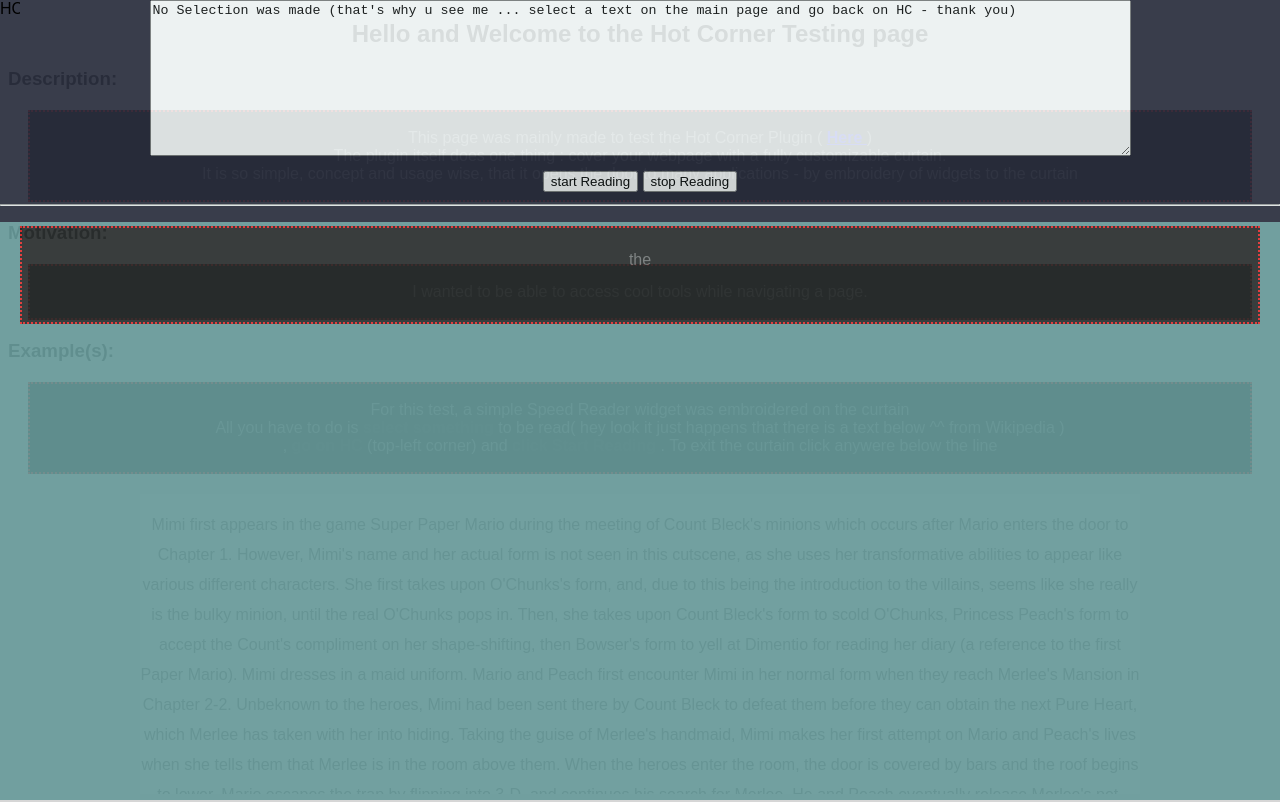
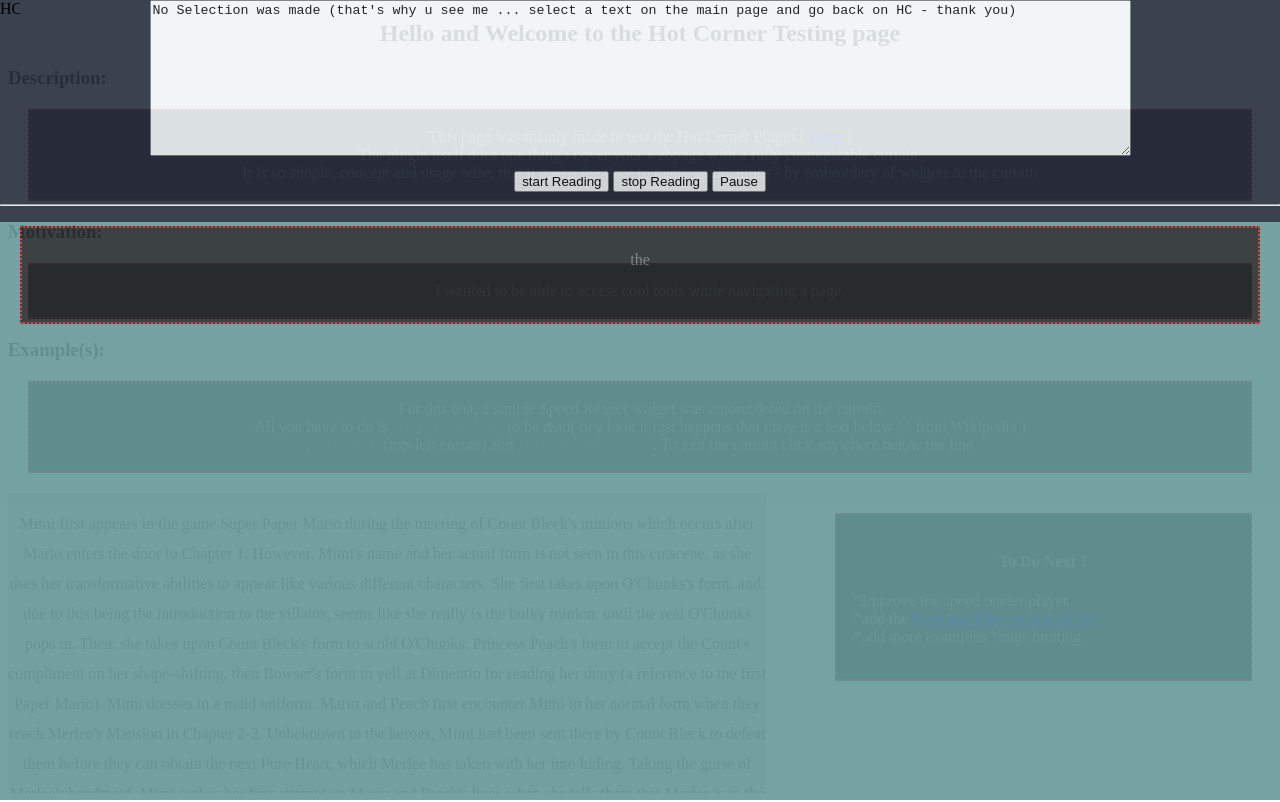
Before and after one commit to Mimieam/JQ_HotCorner, a plain HTML site: page test.html in a window 1280 px wide. Both pictures are taken after a click on the button "start Reading". Drawn offline with nearby package versions, Linux system fonts and the light colour scheme.

Commit message:
file restructured

```diff
--- a/HotCorner.css
+++ b/HotCorner.css
@@ -1,5 +1,5 @@
 #HC_container {
-    width:  1000px;
+    width:  60%;
     height: 300px;
     background:  #ddd;
     line-height: 30px;
@@ -8,7 +8,7 @@
     // -moz-user-select: none;
     // -webkit-user-select: none;
     //user-select: none;
-    overflow: auto;
+    overflow: hidden;
   }
 
 #hotCorner {
--- /dev/null
+++ b/Scripts/speedReader.js
@@ -0,0 +1,74 @@
+
+ var selectedTxt = "No Selection was made (that's why u see me ... select a text on the main page and go back on HC - thank you)";
+ var index, MAX, str, Arr, pause_index, speed = 200, togglePause = 0,
+ inputStr = document.getElementById('inputBox'),
+ outputBox = document.getElementById('countdown_text');
+
+
+
+ // a nice function that made my life a little easier - found at http://motyar.blogspot.com/2010/02/get-user-selected-text-with-jquery-and.html
+ function getSelected() {
+     if (window.getSelection) {
+         return window.getSelection();
+     }
+     else if (document.getSelection) {
+         return document.getSelection();
+     }
+     else {
+         var selection = document.selection && document.selection.createRange();
+         if (selection.text) {
+             return selection.text;
+         }
+         return false;
+     }
+     return false;
+ }
+
+ function SR_init() { //spead Reading
+     str = document.getElementById('inputBox').value;
+     Arr = str.split(" ");
+     MAX = Arr.length;
+     index = 0;
+     startReading();
+ }
+
+ function startReading() {
+     if (index < MAX) {
+         document.getElementById('countdown_text').innerHTML = Arr[index];
+         index++;
+         if (index > 0) {
+                 setTimeout('startReading()', speed);
+         }
+     }
+ }
+
+ function SR_clear() {
+     clearTimeout(index);
+     index = MAX;
+ }
+
+ function SR_paused() {
+     if (togglePause == 0) {
+
+         pause_index = index;
+         index = MAX;
+         togglePause = 1;
+     }
+     else{
+
+         index = pause_index;
+         togglePause = 0;
+          startReading();
+           console.log("index = " + index + " max =" + MAX);
+     }
+ }
+
+ function RetriveSelectedTxt() {
+     var selection = getSelected();
+     console.log("mouseup : " + selectedTxt);
+     if (selection && (selection = new String(selection).replace(/^\s+|\s+$/g, ''))) {
+         var temp = $('<span>').html(selection);
+         selectedTxt = temp.text();
+     }
+     return selectedTxt;
+ }
--- a/test.css
+++ b/test.css
@@ -1,12 +1,9 @@
-  body { background:#D6D6D6;
-
-  font-family: sans-serif; }
 
   .lvl1{
     background: #223;
     opacity: 0.9;
     border:    0;
-
+    color: #999;
 
     height: 222px;
   }
--- a/test.html
+++ b/test.html
@@ -4,8 +4,10 @@
     <head>
         <script src="http://ajax.googleapis.com/ajax/libs/jquery/1/jquery.min.js"></script>
         <script src="HotCorner.js"></script>
+        <script src="test.js"></script>
         <link rel="stylesheet" href="HotCorner.css">
         <link rel="stylesheet" href="test.css">
+        <script src = "Scripts/speedReader.js"> </script>
         <meta charset=utf-8 />
         <title>HC - Testing</title>
 
@@ -13,136 +15,12 @@
             <script src="http://html5shiv.googlecode.com/svn/trunk/html5.js"></script>
         <![endif]-->
         <script>
-
-        // a nice function that made my life a little easier - found at http://motyar.blogspot.com/2010/02/get-user-selected-text-with-jquery-and.html
-            function getSelected() {
-                if (window.getSelection) {
-                    return window.getSelection();
-                } else if (document.getSelection) {
-                    return document.getSelection();
-                } else {
-                    var selection = document.selection && document.selection.createRange();
-                    if (selection.text) {
-                        return selection.text;
-                    }
-                    return false;
-                }
-                return false;
-            }
+           $(document).ready(function () {
+                loadCurtain();
+            });
         </script>
-        <script>
-
-            var index, MAX, str, Arr,
-            inputStr = document.getElementById('inputBox'),
-             outputBox = document.getElementById('countdown_text');
-
-            function SR_init() { //spead Reading
-                str = document.getElementById('inputBox').value;
-                Arr = str.split(" ");
-                MAX = Arr.length;
-                index = 0;
-                startReading();
-            }
-
-            function startReading() {
-                if (index < MAX) {
-                    document.getElementById('countdown_text').innerHTML = Arr[index];
-                    index++;
-                    if (index > 0) {
-                        countdown = setTimeout('startReading()', 200);
-                    }
-                }
-            }
-
-            function SR_clear() {
-                clearTimeout(index);
-                index = MAX;
-            }
-
-                     function RetriveSelectedTxt() {
-                     var  selectedTxt = "No Selection was made (that's why u see me ... select a text on the main page and go back on HC - thank you)";
-                    var selection = getSelected();
-                     console.log("mouseup : "+ selectedTxt);
-                    if (selection && (selection = new String(selection).replace(/^\s+|\s+$/g, ''))) {
-                         var temp  = $('<span>').html(selection) ;
-                         selectedTxt = temp.text();
-                    }
-
-                    return selectedTxt;
-                    }
-
-           $(document).ready(function () {
 
 
-
-
-                //  $('div').lockDimensions('width').css('color', 'red');
-                var GoingIn1 = $('<iframe>').attr({"width": "500px","height": "700px","src": "http://www.microsoft.com"});
-                var GoingIn2 = $('<iframe>').attr({"width": "300px","height": "300px","src": "http://www.Echimane.com" });
-                var GoingIn3 = $('<div >').addClass('lvl1').append('<a href = "#"> myref </a> <button> CLICKE ME</button>');
-
-                var GoingIn4 = $('<div>').addClass('lvl2').append(' \
-    				<textarea id = "inputBox" rows="10" cols="120" > </textarea> <br/>\
-						<input type="button" value="start Reading" onclick="SR_init()" /> </input>\
-						<input type="button" value="stop Reading" onclick="SR_clear()" /> </input>\
-					  <hr/>\
-					</div>\
-					<div id="countdown_text" style=" left:330px; top:400px; margin:20px; height:60px; padding:17px; \
-						overflow:hidden; border:2px #f32323 dotted ; background: #222222 ;color:#777; " >  </div>');
-
-
-                var GoesInCurtain = $('<div>');
-
-                //GoesIn1.appendTo(GoesInCurtain);
-                //GoingIn3.appendTo(GoesInCurtain);
-                GoingIn4.appendTo(GoesInCurtain);
-                //GoingIn2.appendTo(GoesInCurtain);
-                //
-
-
-                var options = {
-                    'HCtop': '0px',
-                    'HCleft': '0px',
-                    // 'HCwidth' : '333px',
-                    'toAddIn': GoesInCurtain,
-                    'container': '#HC_container',
-                    'persistentMode': 'on'
-
-                };
-
-
-                //$('div#container').HotCorner() // yeah chainability not broken :D
-                $('div#HC_container').HotCorner(options); //.find("div.selection-box").css({"background":"#122", "width":"373px"});  //works
-
-
-
-
-
-//                    var selection = getSelected();
-//                    if (selection && (selection = new String(selection).replace(/^\s+|\s+$/g, ''))) {
-//                        //$('<textarea#inputBox>').html(selection);
-//                         var temp  = $('<span>').html(selection) ;
-//                         selectedTxt = temp.text();
-//                    }
-
-
-
-
-
-            $('#hotCorner').hover( function(){ selectedTxt = RetriveSelectedTxt();  console.log("inhover : "+ selectedTxt); if (selectedTxt != "") $('textarea#inputBox').val(selectedTxt);} ,
-                                    function(){  console.log("Outhover : "+ selectedTxt);  if (selectedTxt != "") $('textarea#inputBox').val(selectedTxt);
-                                                $('.countdown_text').css({"background":"#122"}); }
-
-                                    );  // need to be delayed
-
-
-
-            });
-
-
-
-
-        </script>
     </head>
 
     <body>
@@ -169,9 +47,22 @@
     <h3>Example(s):</h3>
     <p class="p_txt">For this test, a simple Speed Reader widget was embroidered on the curtain <br/>
     All you have to do is <b> select  something </b> to be read( hey look it just happens that there is a text below ^^ from Wikipedia  )<br/>
-    ,<b>  go on HC</b>  (top-left corner) and <b> click Start Reading</b> . To exit the curtain click anywere below the line  </p>
+    ,<b>  go on HC</b>  (top-left corner) and <b> click Start Reading</b> . To exit the curtain click anywhere below the line  </p>
     <center>
-        <div id="HC_container">
+       </center>
+
+    <div class="p_txt" style = "float: right; width:30%;">
+         <h4>To Do Next ? </h4>
+        <p style = "text-align: left;" > *Improve the speed reader player <br/>
+             *add the
+            <strong>  <a href="javascript:(function(){document.body.appendChild(document.createElement('script')).src='http://c9.io/mimieam/jquery_training/workspace/HC_Bookmarklet.js';})();"> bookmarklet version of HC </a>
+            </strong><br/>
+             *add more examples
+             *bugs hunting
+        </p>
+    </div>
+
+        <div id="HC_container" style ="float :left ;"}>
             <p>Mimi first appears in the game Super Paper Mario during the meeting of
                 Count Bleck's minions which occurs after Mario enters the door to Chapter
                 1. However, Mimi's name and her actual form is not seen in this cutscene,
--- /dev/null
+++ b/test.js
@@ -0,0 +1,51 @@
+// RetriveSelectedTxt () & selectedTxt are defined in speedReader.js
+
+
+ function loadCurtain() {
+     // UI - speed Reader
+     var GoingIn4 = $('<div>').addClass('lvl2').append(' \
+                    <textarea id = "inputBox" rows="10" cols="120" > </textarea> <br/>\
+						<input type="button" value="start Reading" onclick="SR_init()" /> </input>\
+						<input type="button" value="stop Reading" onclick="SR_clear()" /> </input>\
+                        <input type="button" value="Pause" onclick="SR_paused()" /> </input>\
+					  <hr/>\
+					</div>\
+					<div id="countdown_text" style=" left:330px; top:400px; margin:20px; height:60px; padding:17px; \
+						overflow:hidden; border:2px #f32323 dotted ; background: #222222 ;color:#777; " >  </div>');
+
+     var GoesInCurtain = $('<div>');
+
+    GoingIn4.appendTo(GoesInCurtain);
+
+     var options = {
+         'HCtop': '0px',
+         'HCleft': '0px',
+         'toAddIn': GoesInCurtain,
+         'container': '#HC_container',
+         'persistentMode': 'on'
+     };
+
+       $('#hotCorner').hover(function () {
+         var selectedTxt = RetriveSelectedTxt();
+         console.log("inhover : " + selectedTxt);
+         if (selectedTxt !== "") $('textarea#inputBox').val(selectedTxt);
+     },
+
+     function () {
+         console.log("Outhover : " + selectedTxt);
+         if (selectedTxt !== "") $('textarea#inputBox').val(selectedTxt);
+         $('.countdown_text').css({
+             "background": "#122"
+         });
+     });
+
+     $('div#HC_container').HotCorner(options);
+
+ }
+
+      //var GoingIn1 = $('<iframe>').attr({"width": "500px","height": "700px","src": "http://www.microsoft.com"});
+     // var GoingIn2 = $('<iframe>').attr({"width": "300px","height": "300px","src": "http://www.Echimane.com" });
+     // var GoingIn3 = $('<div >').addClass('lvl1').append('<a href = "#"> myref </a> <button> CLICKE ME</button>');
+     //GoesIn1.appendTo(GoesInCurtain);
+     //GoingIn3.appendTo(GoesInCurtain);
+     //GoingIn2.appendTo(GoesInCurtain);
```
Also changed, not shown: HC_Bookmarklet.js (added, +53 -0 lines), 1 other file.
